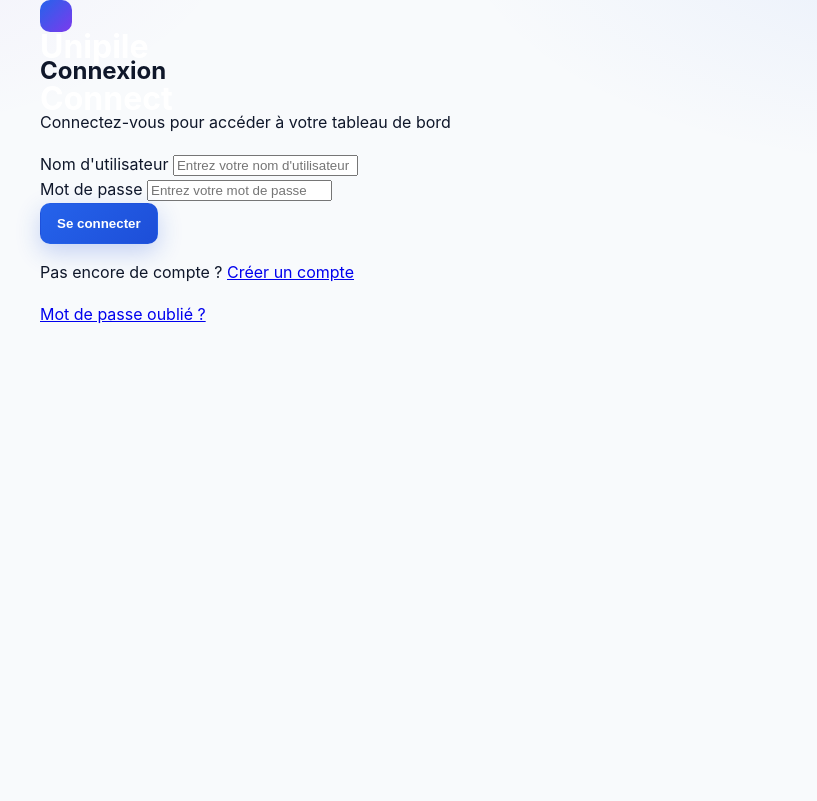
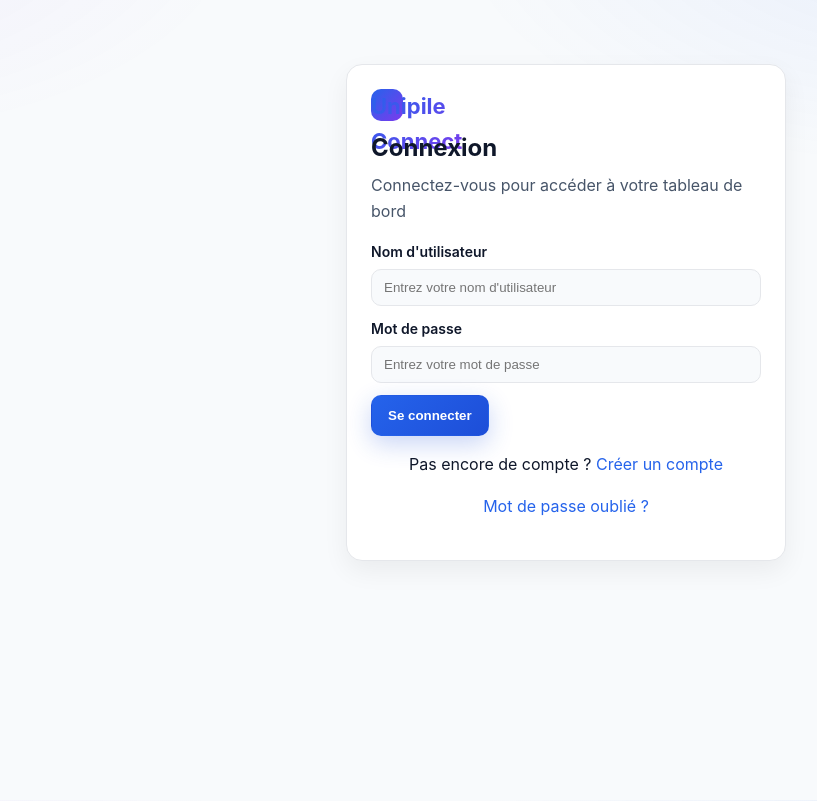
Before and after one commit to Nabilbmk9/unipile-connect, a FastAPI app: page /login in a window 1280 px wide. Shown: the top 801 px of the page, without its empty margins (74-891 px from the left). Before the commit the page ends 324 px from the top, so only its background shows below. Run offline with FastAPI, Linux system fonts and the light colour scheme.

Commit message:
Login page styling: correct css path, add login card/form styles

```diff
--- a/app/static/css/styles.css
+++ b/app/static/css/styles.css
@@ -436,6 +436,93 @@ body {
 }
 
 /* Success page styles */
+.login-card {
+  max-width: 440px;
+  margin: 64px auto;
+  padding: 24px;
+  border-radius: 16px;
+  background: var(--bg-soft);
+  border: 1px solid var(--stroke);
+  box-shadow: 0 10px 26px rgba(2, 6, 23, 0.06);
+}
+.login-card .logo h1 {
+  margin: 0 0 10px;
+  font-size: 22px;
+  background: linear-gradient(135deg, var(--primary), var(--accent));
+  -webkit-background-clip: text;
+  background-clip: text;
+  color: transparent;
+}
+.login-card h2 {
+  margin: 8px 0 6px;
+}
+.subtitle {
+  margin: 0 0 16px;
+  color: var(--muted);
+}
+.login-form .form-group {
+  margin-bottom: 12px;
+}
+.login-form label {
+  display: block;
+  font-weight: 600;
+  font-size: 14px;
+  margin-bottom: 6px;
+}
+.login-form input[type="text"],
+.login-form input[type="password"] {
+  width: 100%;
+  padding: 10px 12px;
+  border-radius: 10px;
+  border: 1px solid var(--stroke);
+  background: #f8fafc;
+  outline: none;
+  transition: box-shadow 160ms ease, border-color 160ms ease,
+    background 160ms ease;
+}
+.login-form input[type="text"]:focus,
+.login-form input[type="password"]:focus {
+  border-color: rgba(37, 99, 235, 0.45);
+  box-shadow: 0 0 0 4px rgba(37, 99, 235, 0.12);
+  background: #ffffff;
+}
+.auth-links {
+  margin-top: 14px;
+  text-align: center;
+}
+.auth-links a {
+  color: var(--primary);
+  text-decoration: none;
+}
+.auth-links a:hover {
+  text-decoration: underline;
+}
+.error-banner,
+.success-banner {
+  padding: 10px 12px;
+  border-radius: 10px;
+  margin: 10px 0 12px;
+  font-size: 14px;
+}
+.error-banner {
+  background: #fef2f2;
+  color: #b91c1c;
+  border: 1px solid #fecaca;
+}
+.success-banner {
+  background: #ecfdf5;
+  color: #065f46;
+  border: 1px solid #a7f3d0;
+}
+
+@media (max-width: 520px) {
+  .login-card {
+    margin: 36px 16px;
+    padding: 18px;
+  }
+}
+
+/* Success page styles */
 .success-hero {
   background: linear-gradient(135deg, #667eea 0%, #764ba2 100%);
   color: white;
```
